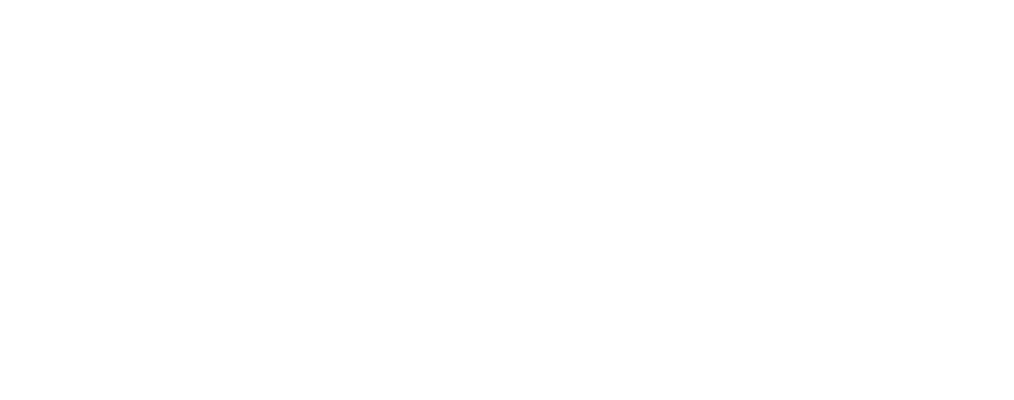
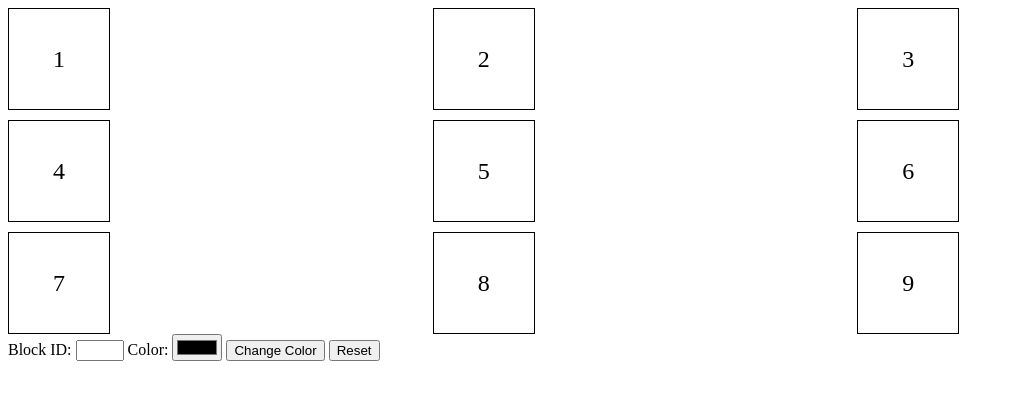
Before and after one commit to acciojob/Replit-Asian-Paints-adityaSingh6271, a website: page main.html in a window 1280 px wide. Shown: the whole page, without its empty margins (0-1014 px from the left). Drawn offline with Linux system fonts and the light colour scheme.

Commit message:
created a submission

```diff
--- a/main.html
+++ b/main.html
@@ -8,6 +8,27 @@
 
 <body>
 	<!-- the entire body must be written by student -->
+	<div id="grid-container">
+    <div id="1" class="grid-item">1</div>
+    <div id="2" class="grid-item">2</div>
+    <div id="3" class="grid-item">3</div>
+    <div id="4" class="grid-item">4</div>
+    <div id="5" class="grid-item">5</div>
+    <div id="6" class="grid-item">6</div>
+    <div id="7" class="grid-item">7</div>
+    <div id="8" class="grid-item">8</div>
+    <div id="9" class="grid-item">9</div>
+</div>
+
+<div>
+    <label for="block_id">Block ID:</label>
+    <input type="number" id="block_id" min="1" max="9">
+    <label for="colour_id">Color:</label>
+    <input type="color" id="colour_id">
+    <button id="change_button">Change Color</button>
+    <button id="reset_button">Reset</button>
+</div>
+
     <script type="text/javascript" src="./script.js">
 </script>
 
--- a/script.js
+++ b/script.js
@@ -1 +1,24 @@
 //your JS code here. If required.
+ document.addEventListener('DOMContentLoaded', function () {
+        const gridContainer = document.getElementById('grid-container');
+        const blockIdInput = document.getElementById('block_id');
+        const colorInput = document.getElementById('colour_id');
+        const changeButton = document.getElementById('change_button');
+        const resetButton = document.getElementById('reset_button');
+
+        changeButton.addEventListener('click', function () {
+            const blockId = blockIdInput.value;
+            const selectedBlock = document.getElementById(blockId);
+
+            if (selectedBlock) {
+                selectedBlock.style.backgroundColor = colorInput.value;
+            }
+        });
+
+        resetButton.addEventListener('click', function () {
+            const gridItems = document.querySelectorAll('.grid-item');
+            gridItems.forEach(item => {
+                item.style.backgroundColor = 'transparent';
+            });
+        });
+    });
--- a/styles.css
+++ b/styles.css
@@ -1 +1,17 @@
 /*  your css code here. If applicable */
+#grid-container {
+            display: grid;
+            grid-template-columns: repeat(3, 1fr);
+            gap: 10px;
+        }
+
+        .grid-item {
+            width: 100px;
+            height: 100px;
+            background-color: transparent;
+            border: 1px solid #000;
+            display: flex;
+            align-items: center;
+            justify-content: center;
+            font-size: 1.5em;
+        }
```
